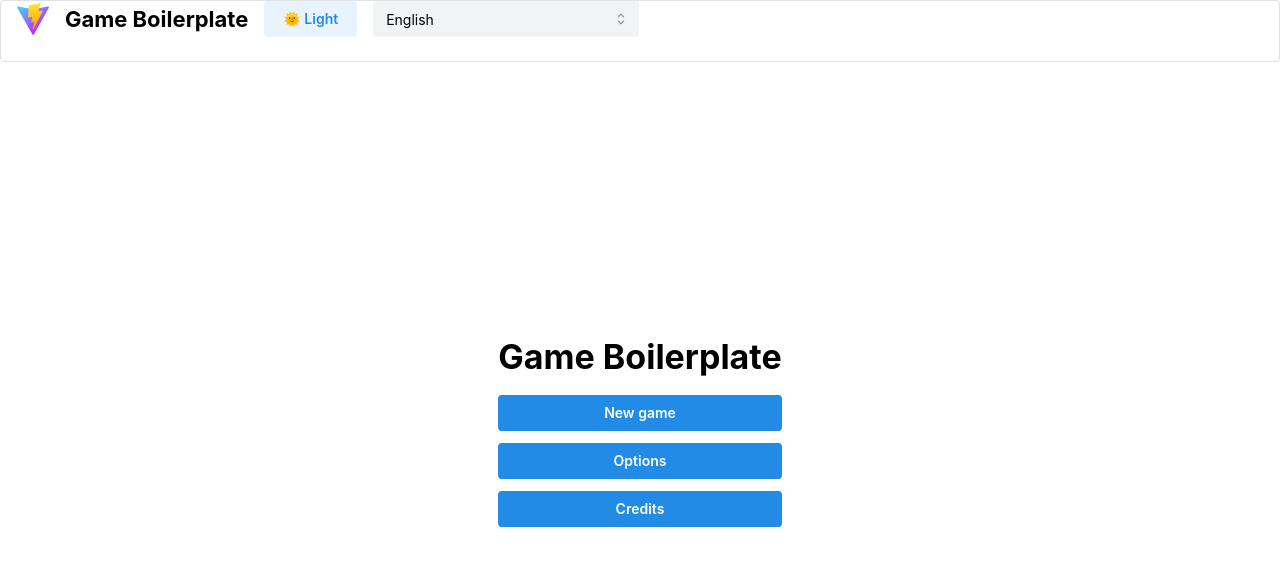
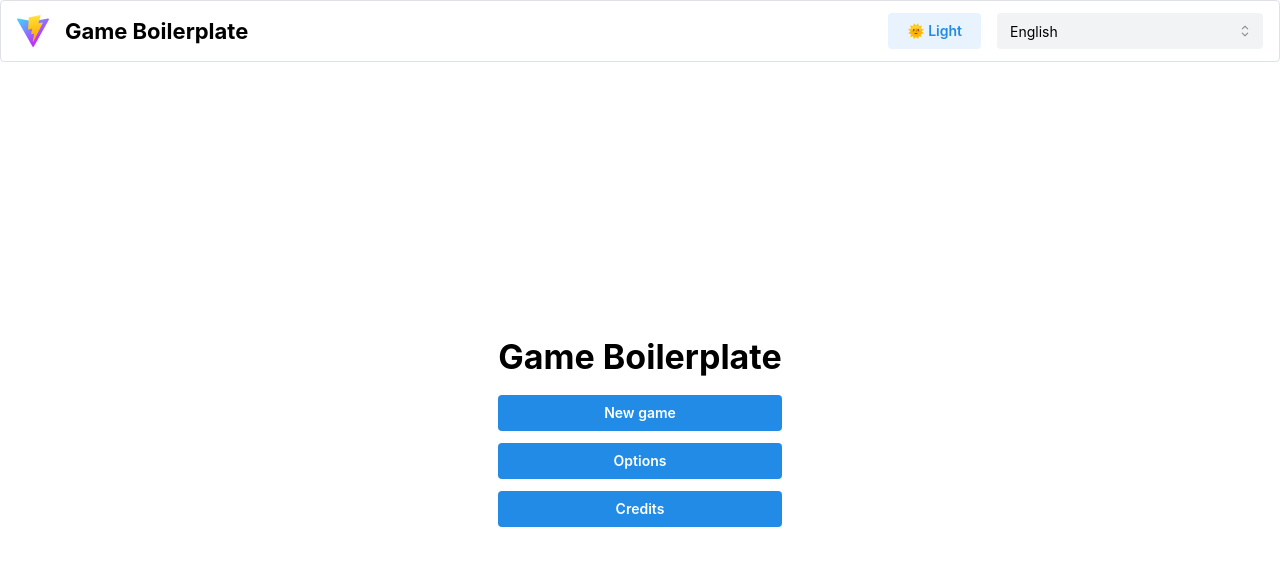
Before and after one commit to LucaBn/game-boilerplate, a React (Vite) app: page /en in a window 1280 px wide. Shown: the top 566 px of the page. Built offline with nearby package versions, Linux system fonts and the light colour scheme; no server answers.

Commit message:
feat(Header): :lipstick: change UI

```diff
--- a/src/layouts/App/Header.module.scss
+++ b/src/layouts/App/Header.module.scss
@@ -8,13 +8,6 @@
   right: 0;
   z-index: 200;
   height: $header-height;
-
-  &Nav {
-    display: flex;
-    justify-content: space-between;
-    align-items: center;
-    width: 100%;
-  }
 }
 
 .languageSelect {
--- a/src/layouts/App/Header.tsx
+++ b/src/layouts/App/Header.tsx
@@ -69,7 +69,14 @@ export const Header = () => {
 
   return (
     <Paper component="header" px="md" withBorder className={styles.header}>
-      <Group component="nav" className={styles.headerNav}>
+      <Group
+        component="nav"
+        justify="space-between"
+        align="center"
+        wrap="nowrap"
+        h="100%"
+        w="100%"
+      >
         <Group>
           <Image src="/icon.svg" alt={APP_NAME} />
           <Title order={3}>{APP_NAME}</Title>
--- a/src/styles/index.scss
+++ b/src/styles/index.scss
@@ -1,5 +1,5 @@
 // Variables
-@import "./variables";
+@use "./variables";
 
 // Global SCSS
-@import "./global";
+@use "./global";
```
